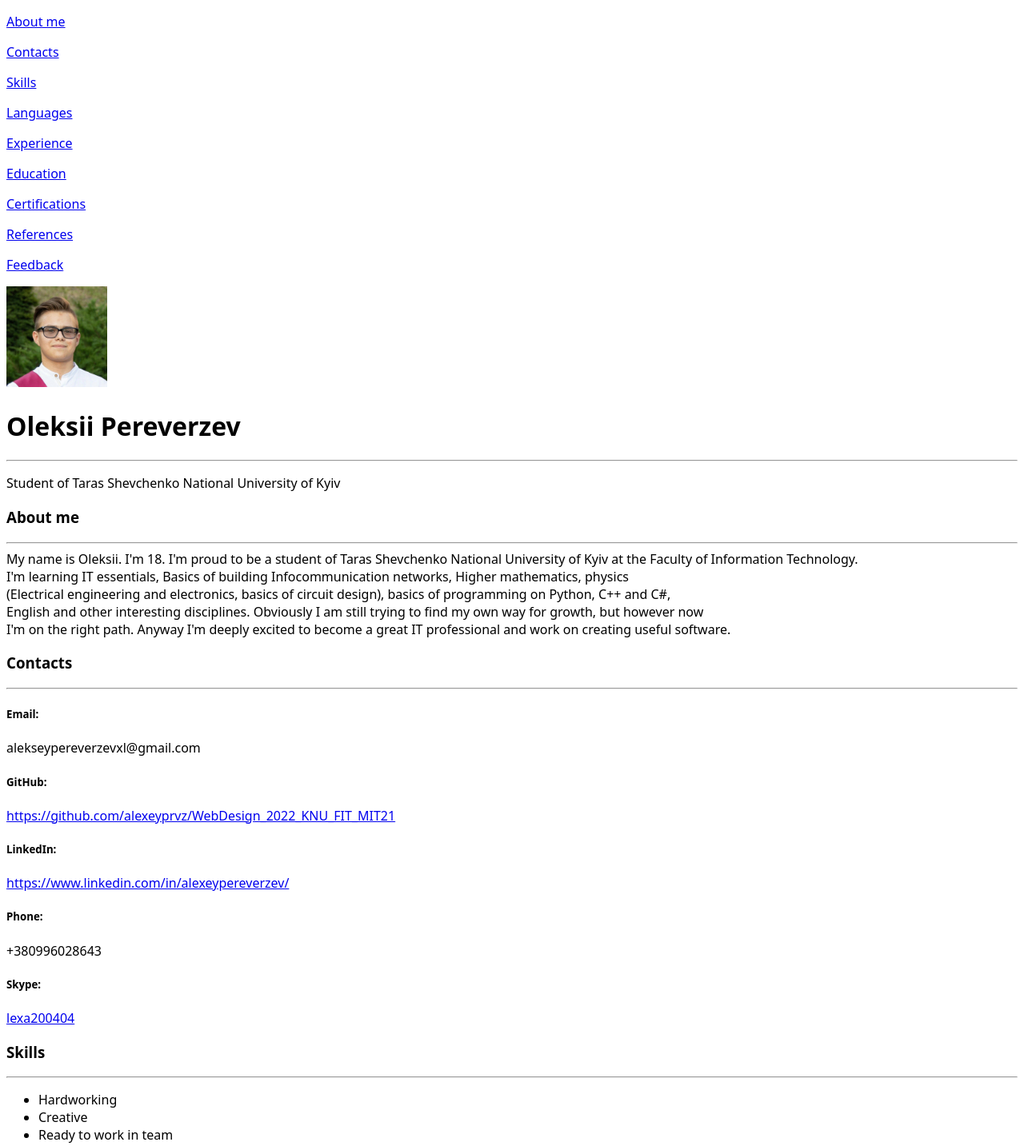
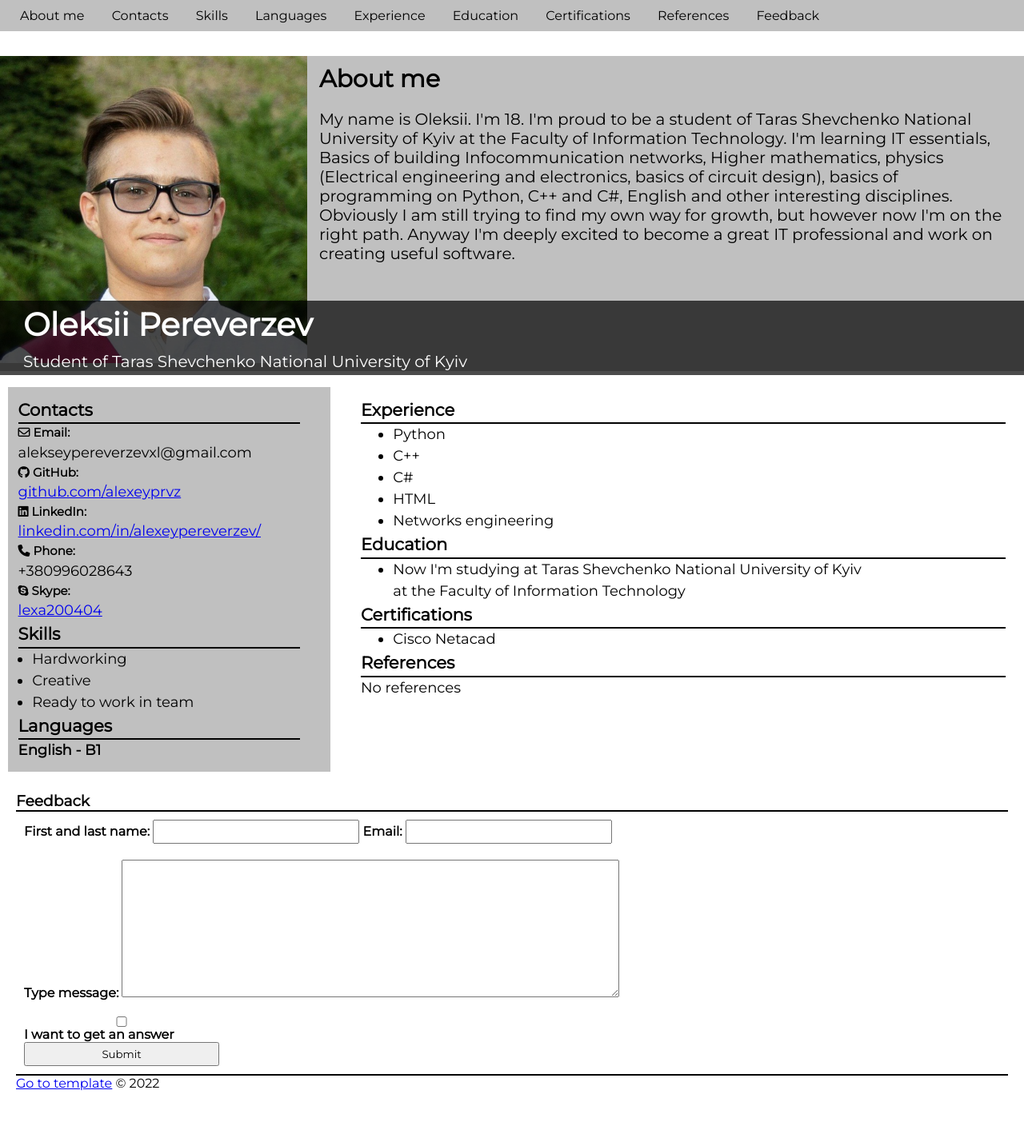
Before and after one commit to alexeyprvz/WebDesign_2022_KNU_FIT_MIT21, a plain HTML site: page Practices/Practice_2/Index..html in a window 1280 px wide. Shown: the top 1433 px of the page at 80% size. After the commit the page ends 1384 px from the top, so only its background shows below. Drawn offline with Linux system fonts and the light colour scheme.

Commit message:
practice 2 done

```diff
--- a/Practices/Practice_2/Index..html
+++ b/Practices/Practice_2/Index..html
@@ -1,51 +1,59 @@
 <!DOCTYPE html>
 <html lang="en">
+
 <head>
     <meta charset="UTF-8">
     <meta http-equiv="X-UA-Compatible" content="IE=edge">
     <meta name="viewport" content="width=device-width, initial-scale=1.0">
     <title>CV Oleksii Pereverzev</title>
     <link rel="stylesheet" href="./css/style.css">
+    <script src="https://kit.fontawesome.com/7ea292a127.js" crossorigin="anonymous"></script>
 </head>
+
 <body>
 
     <header>
-        <div>
-            <p><a href="#about">About me </a></p>
-            <p><a href="#contacts">Contacts </a></p>
-            <p><a href="#skills">Skills </a></p>
-            <p><a href="#languages">Languages </a></p>
-            <p><a href="#experience">Experience </a></p>
-            <p><a href="#education">Education </a></p>
-            <p><a href="#certifications">Certifications </a></p>
-            <p><a href="#references">References </a></p>
-            <p><a href="#feedback">Feedback </a></p>
+        <nav id="navbar">
+            <div class="container">
+                <ul>
+                    <li><a href="#about">About me </a></li>
+                    <li><a href="#contacts">Contacts </a></li>
+                    <li><a href="#skills">Skills </a></li>
+                    <li><a href="#languages">Languages </a></li>
+                    <li><a href="#experience">Experience </a></li>
+                    <li><a href="#education">Education </a></li>
+                    <li><a href="#certifications">Certifications </a></li>
+                    <li><a href="#references">References </a></li>
+                    <li><a href="#feedback">Feedback </a></li>
+                </ul>
             </div>
-        <div>
-            <img width="10%" src="./img/my_photo.jpg" alt="My photo">
+        </nav>
+
+        <div class="about">
+            <article id="about"></article>
+                <img width="200px" src="./img/my_photo.jpg" alt="My photo">
+                <h3>About me</h3>
+                <div id="aboutme">
+                    My name is Oleksii. I'm 18. I'm proud to be a student of Taras Shevchenko National University of Kyiv at
+                    the Faculty of Information Technology.
+                    I'm learning IT essentials, Basics of building Infocommunication networks, Higher mathematics, physics
+                    (Electrical engineering and electronics, basics of circuit design), basics of programming on Python, C++
+                    and C#,
+                    English and other interesting disciplines. Obviously I am still trying to find my own way for growth,
+                    but however now
+                    I'm on the right path. Anyway I'm deeply excited to become a great IT professional and work on creating
+                    useful software.
                 </div>
-        <div>
+                <div id="myname">
                     <h1>Oleksii Pereverzev</h1>
-            <hr>
-        </div>
-        <div>
                     <p>Student of Taras Shevchenko National University of Kyiv</p>
                 </div>
-        <div>
-            <h3>About me</h3>
-            <hr>
-        </div>
-        <div>
-            <article id="about"></article>
-            My name is Oleksii. I'm 18. I'm proud to be a student of Taras Shevchenko National University of Kyiv at the Faculty of Information Technology.<br>
-            I'm learning IT essentials, Basics of building Infocommunication networks, Higher mathematics, physics <br>
-            (Electrical engineering and electronics, basics of circuit design), basics of programming on Python, C++ and C#, <br>
-            English and other interesting disciplines. Obviously I am still trying to find my own way for growth, but however now <br>
-            I'm on the right path. Anyway I'm deeply excited to become a great IT professional and work on creating useful software.<br>
+
         </div>
     </header>
 
-    <aside>
+    <div class="container">
+        <aside class="left_column">
             <!-- left column -->
             <section>
                 <!-- Social media/Contacts -->
@@ -57,15 +65,17 @@
                 </div>
 
                 <div>
-                <h5>Email:</h5>
+                    <h5><i class="fa-regular fa-envelope"></i> Email:</h5>
                     <p>alekseypereverzevxl@gmail.com</p>
-                <h5>GitHub:</h5>
-                <a href="https://github.com/alexeyprvz/WebDesign_2022_KNU_FIT_MIT21" target="_blank">https://github.com/alexeyprvz/WebDesign_2022_KNU_FIT_MIT21</a>
-                <h5>LinkedIn:</h5>
-                <a href="https://www.linkedin.com/in/alexeypereverzev/" target="_blank">https://www.linkedin.com/in/alexeypereverzev/</a>
-                <h5>Phone:</h5>
+                    <h5><i class="fa-brands fa-github"></i> GitHub:</h5>
+                    <a href="https://github.com/alexeyprvz"
+                        target="_blank">github.com/alexeyprvz</a>
+                    <h5><i class="fa-brands fa-linkedin"></i> LinkedIn:</h5>
+                    <a href="https://www.linkedin.com/in/alexeypereverzev/"
+                        target="_blank">linkedin.com/in/alexeypereverzev/</a>
+                    <h5><i class="fa-solid fa-phone"></i> Phone:</h5>
                     <p>+380996028643</p>
-                <h5>Skype:</h5>
+                    <h5><i class="fa-brands fa-skype"></i> Skype:</h5>
                     <a href="https://join.skype.com/invite/fbGVU5wbog28" target="_blank">lexa200404</a>
                 </div>
             </section>
@@ -100,7 +110,7 @@
             </section>
         </aside>
 
-    <div>
+        <div class="right_column">
             <!-- right column -->
             <section>
                 <!-- Experience -->
@@ -167,32 +177,38 @@
             </section>
 
         </div>
+    </div>
 
-    <footer>
+    <footer class="footer">
         <div>
             <article id="feedback"></article>
             <h3>Feedback</h3>
             <hr>
         </div>
         <div>
-            <form action="">
-                <label for="flname"> First and last name: </label><br>
-                <input type="text" id="flname" name="flname"><br><br>
-                <label for="email"> Email: </label><br>
-                <input type="text" id="email" name="email"><br><br>
-                <label for="info"> Type message: </label><br>
-                <input type="text" id="info" name="info"><br><br>
-                <input type="checkbox" id="check1"><label for="check1">I want to get an answer</label><br><br>
-                <input type="submit" value="Submit"><br>
+            <form class="form">
+                <div class="form_group">
+                    <label for="flname"> First and last name: </label>
+                    <input type="text" id="flname" name="flname">
+
+                    <label for="email"> Email: </label>
+                    <input type="text" id="email" name="email">
+                </div>
+                <div class="form_group" id="textarea">
+                    <label for="info"> Type message: </label>
+                    <textarea name="message" id="" cols="30" rows="10"></textarea>
+                </div>
+                <div class="form_group" id="submit">
+                    <input type="checkbox" id="check1"><label for="check1">I want to get an answer</label>
+                    <input type="submit" value="Submit">
+                </div>
             </form>
         </div>
-        <div>
-            <br><hr>
-            &copy; 2022
-        </div>
-        <div> <a href="./template.html" target="_blank">Go to template</a></div>
+            <hr>
+        <div><a href="./template.html" target="_blank">Go to template</a> &copy; 2022</div>
     </footer>
 
 
 </body>
+
 </html>
--- a/Practices/Practice_2/css/style.css
+++ b/Practices/Practice_2/css/style.css
@@ -1,3 +1,154 @@
+@import url('https://fonts.googleapis.com/css2?family=Montserrat&display=swap');
+
 *{
-    font-family: system-ui, -apple-system, BlinkMacSystemFont, 'Segoe UI', Roboto, Oxygen, Ubuntu, Cantarell, 'Open Sans', 'Helvetica Neue', sans-serif;
+    font-family: 'Montserrat', sans-serif;
+    max-width: 1300px;
+    padding: 0;
+    margin: 0px;
+    z-index: 0;
 }
+
+#navbar{
+    background-color: rgb(192, 192, 192);
+    position: fixed;
+    z-index: 1;
+    width: 100%;
+}
+
+#navbar ul{
+    padding: 0;
+    list-style: none;
+}
+
+#navbar li{
+    display: inline;
+}
+
+#navbar a{
+    text-decoration: none;
+    color: black;
+    text-size-adjust: 18px;
+    padding: 15px;
+}
+
+img{
+    float: left;
+    width: 30%;
+    margin-right: 15px;
+    margin-left: 0px;
+    margin-top: 0px;
+    margin-bottom: 0px;
+}
+
+header{
+    display: flex;
+    flex-wrap: wrap;
+}
+
+.about{
+    background-color: rgb(192, 192, 192);
+    padding: 10px;
+    font-size: 20px;
+    padding-left: 0;
+    margin-top: 70px;
+    padding-top: 0px;
+    padding-right: 0px;
+}
+
+.about h3{
+    font-size: 30px;
+    padding-top: 10px;
+}
+
+#aboutme{
+    position: relative;
+    padding: 10px;
+    margin: 10px;
+}
+
+#myname{
+    position: relative;
+    right: 370px;
+    bottom: -50px;
+    background-color: rgba(0, 0, 0, 0.703);
+    bottom: 1px;
+    top: 27px;
+    margin-left: 370px;
+    width: 100%;
+}
+
+#myname h1, #myname p{
+    color: white;
+    text-align: left;
+    padding: 5px;
+    text-align: left;
+}
+
+.container{
+    display: flex;
+    flex-wrap: wrap;
+    padding: 5px;
+    margin: 5px;
+
+}
+
+.container h3{
+    margin: 0;
+    padding: 0;
+}
+
+.left_column{
+    background-color: rgb(192, 192, 192);
+    width: 28%;
+    padding: 1%;
+    padding-right: 3%;
+    font-size: 18px;
+    line-height: 1.5;
+    min-width: 20%;
+    margin-top: 10px;
+}
+
+.right_column{
+    width: 64%;
+    padding: 1%;
+    padding-left: 3%;
+    line-height: 1.5;
+    font-size: 18px;
+    min-width: 30%;
+    margin-top: 10px;
+}
+
+hr{
+    border: 1px solid black;
+}
+
+.left_column ul, .right_column ul{
+    padding-left: 5%;
+}
+
+.footer{
+    padding: 10px;
+    margin: 10px;
+}
+
+.form_group{
+    padding: 10px;
+    font-weight: bold;
+}
+
+.form label{
+    display: inline ;
+}
+
+.form input, .form textarea{
+    padding: 5px;
+    width: 20%;
+}
+
+.form textarea{
+    width: 50%;
+}
+
+#submit{
+    display: grid;
+}
```
Also changed, not shown: 1 other file. Lines whose indentation alone changed are shown as unchanged.
